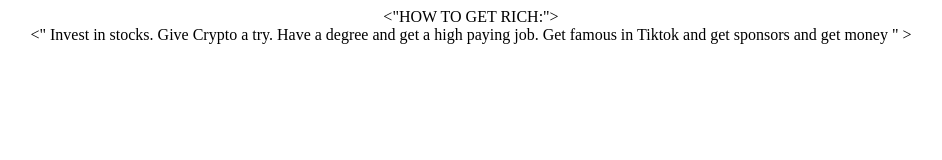
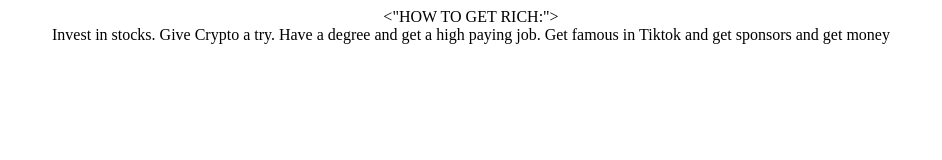
Before and after one commit to Ondy101/tuhodLaki, a plain HTML site: page index.html in a window 1280 px wide. Shown: the whole page, without its empty margins (169-1111 px from the left). Drawn offline with Linux system fonts and the light colour scheme.

Commit message:
Update index.html

```diff
--- a/index.html
+++ b/index.html
@@ -15,11 +15,11 @@
              <"HOW TO GET RICH:">
 	     <br>
 
-	         <" Invest in stocks.
+	         Invest in stocks.
 		  Give Crypto a try.
 		  Have a degree and get a high paying job.
 		  Get famous in Tiktok and get sponsors and get money
-		  " >
+
          </center>
         </body>
 </html>
```
